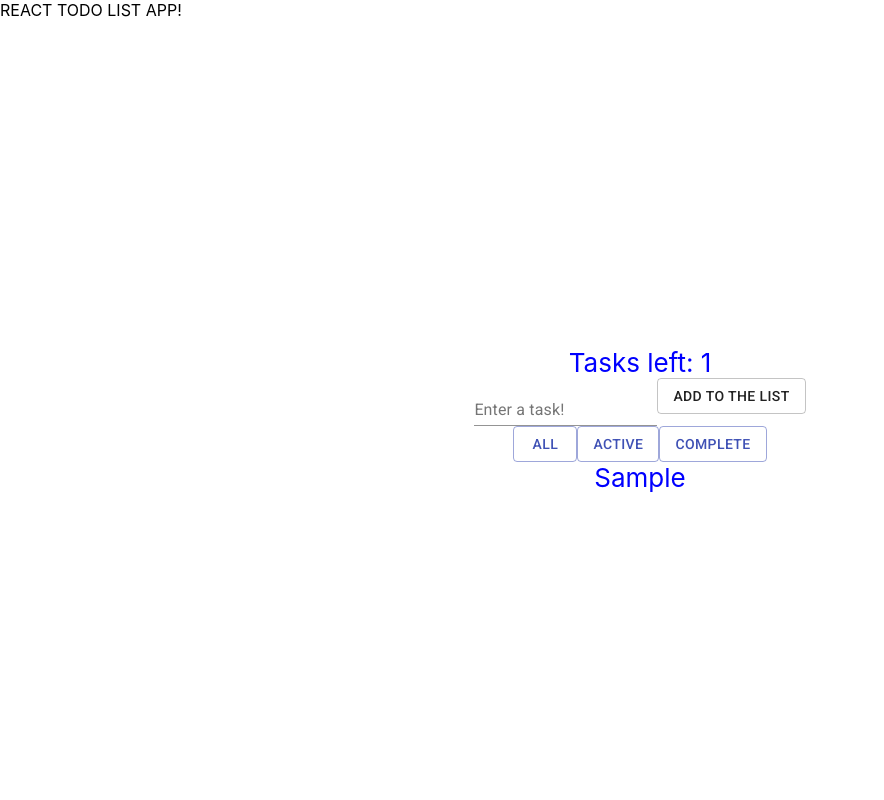
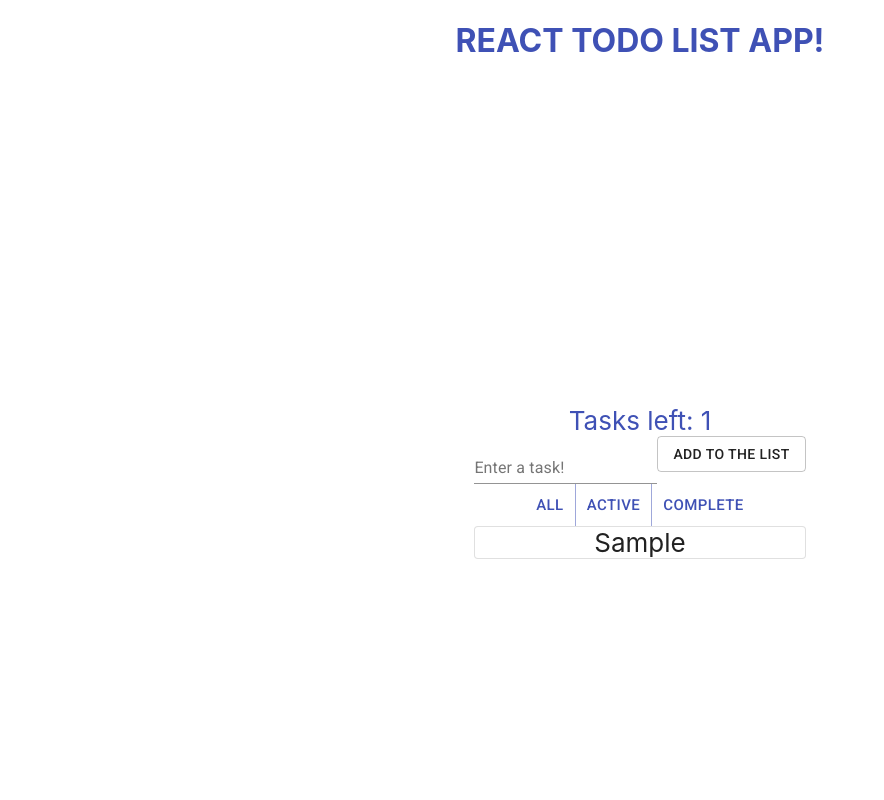
Before and after one commit to Eilima/react-to-do-list, a React (Create React App) app in the folder react-to-do-list/: page / in a window 1280 px wide. Both pictures are taken after typing "Sample" into the empty fields and a click on the button "ADD TO THE LIST". Shown: the top 800 px of the page, without its empty margins (0-884 px from the left). Built offline with nearby package versions, Linux system fonts and the light colour scheme.

Commit message:
Improvement on material ui design from before

```diff
--- a/react-to-do-list/public/index.html
+++ b/react-to-do-list/public/index.html
@@ -31,7 +31,9 @@
     <title>ToDo List App</title>
   </head>
   <body>
-    <header>REACT TODO LIST APP!</header>
+    <header style="color: #3f51b5;">
+      <h1><center>REACT TODO LIST APP!</center></h1>
+    </header>
     <noscript>You need to enable JavaScript to run this app.</noscript>
     <div id="root"></div>
     <!--
@@ -45,4 +47,7 @@
       To create a production bundle, use `npm run build` or `yarn build`.
     -->
   </body>
+  <footer>
+    <center><h1>Test</h1></center>
+  </footer>
 </html>
--- a/react-to-do-list/src/Components/FilterButtons.js
+++ b/react-to-do-list/src/Components/FilterButtons.js
@@ -1,6 +1,7 @@
 import React from "react";
 import Button from "@material-ui/core/Button";
 import Grid from "@material-ui/core/Grid";
+import { ButtonGroup } from "@material-ui/core";
 //Adds functionality for buttons that will filter tasks.
 //Three options for buttons, 'all', 'active' and 'complete'.
 export class FilterButtons extends React.Component {
@@ -9,29 +10,17 @@ export class FilterButtons extends React.Component {
       <div>
         {/*All", will show all the tasks that have been submitted complete or not. */}
         <Grid item>
-          <Button
-            variant="outlined"
-            color="primary"
-            onClick={() => this.props.handleClick("all")}
-          >
-            All
-          </Button>
+          <ButtonGroup variant="text" color="primary" size="large">
+            <Button onClick={() => this.props.handleClick("all")}>All</Button>
             {/* "Active", shows the tasks that have not been complete. */}
-          <Button
-            variant="outlined"
-            color="primary"
-            onClick={() => this.props.handleClick("active")}
-          >
+            <Button onClick={() => this.props.handleClick("active")}>
               Active
             </Button>
             {/* "Complete", shows the tasks that have been marked complete by the user. */}
-          <Button
-            variant="outlined"
-            color="primary"
-            onClick={() => this.props.handleClick("complete")}
-          >
+            <Button onClick={() => this.props.handleClick("complete")}>
               Complete
             </Button>
+          </ButtonGroup>
         </Grid>
         {/* Filtering is done by calling the the handleClick method with its corresponding arguement that was passed from the parent component, "TodoList.js".  */}
         {/* The "handleClick" method will set the state "tasksToShow" of the parent component to whatever string was passed to it.  */}
--- a/react-to-do-list/src/Components/TaskLeft.js
+++ b/react-to-do-list/src/Components/TaskLeft.js
@@ -5,7 +5,7 @@ export default (props) => (
   // Calls the filter function on the state value of tasks
   //Filter function will check to see the if the the task has the value of complete in the state array is false.
   //If false it will be add to the returned array which will have the funciton .length called on it to return the number non-completed tasks
-  <div style={{ color: "blue" }}>
+  <div style={{ color: "#3f51b5" }}>
     Tasks left: {props.tasks.filter((x) => !x.complete).length}
   </div>
 );
--- a/react-to-do-list/src/Components/Todo.js
+++ b/react-to-do-list/src/Components/Todo.js
@@ -1,13 +1,13 @@
 import React from "react";
-
+import Paper from "@material-ui/core/Paper";
 export default (props) => (
   <div
     style={{
       textDecoration: props.task.complete ? "line-through" : "none",
-      color: "blue",
+      color: "#3f51b5",
     }}
     onClick={props.toggleComplete}
   >
-    {props.task.text}
+    <Paper variant="outlined">{props.task.text}</Paper>
   </div>
 );
```
Lines whose indentation alone changed are shown as unchanged.
